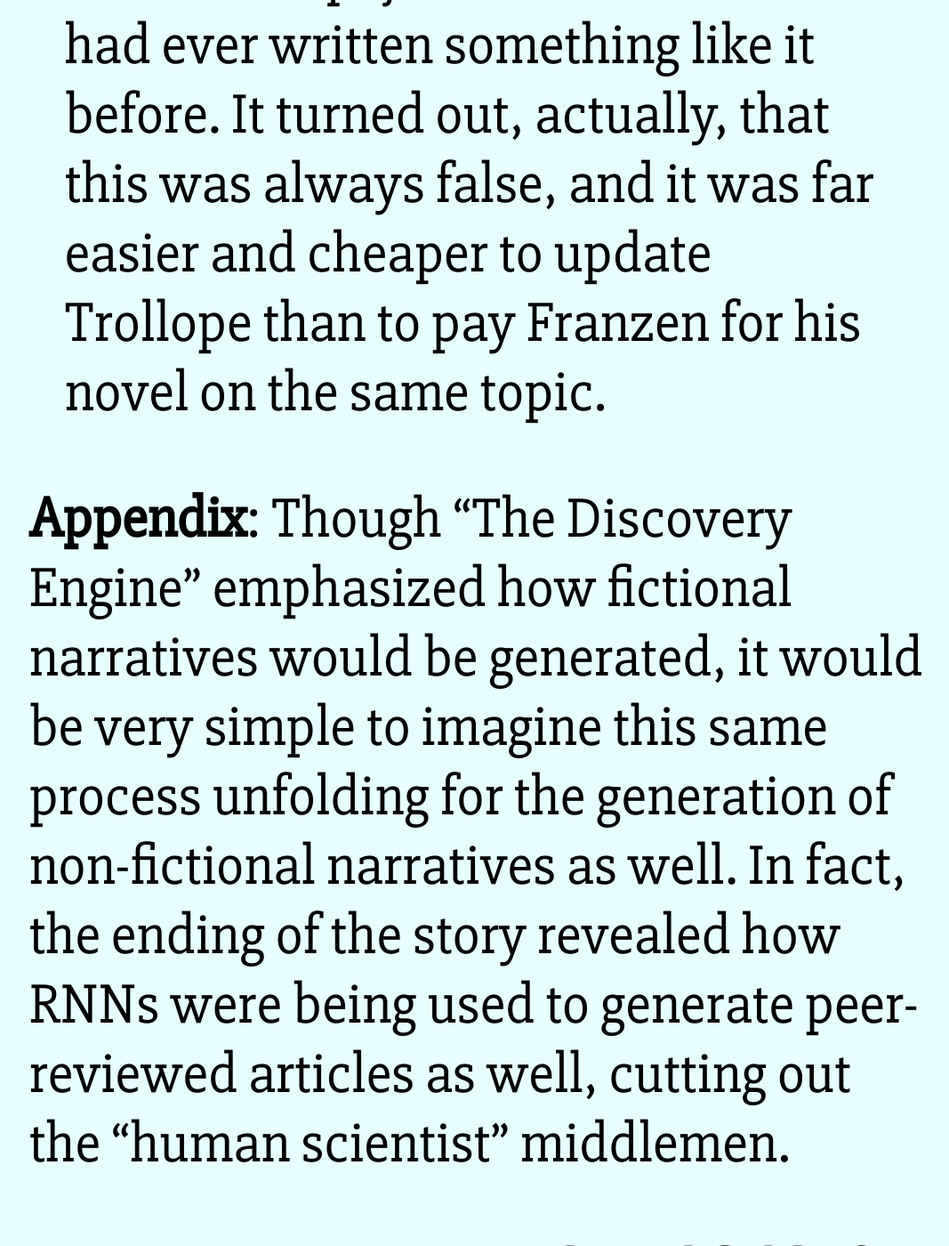
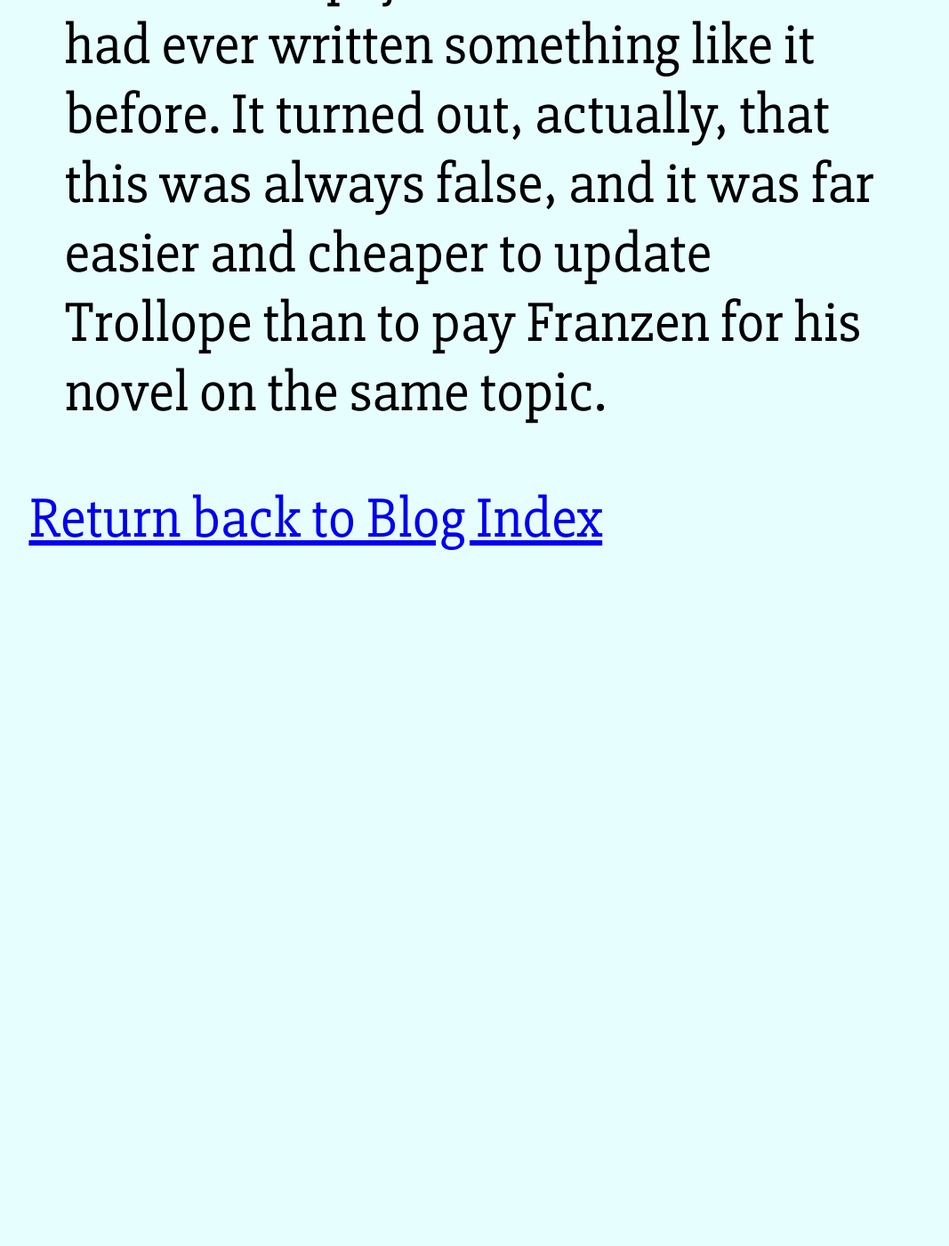
Before and after one commit to tra38/tra38.github.io, a Jekyll site: the page built from _posts/2017-05-28-the-discovery-engine.md, in a window 1280 px wide and 1400 px high, scrolled down 25261 px. Shown: the whole window at 89% size, without its empty margins (102-1169 px from the left). Built offline with Jekyll 4.4.1, drawn with Linux system fonts in a browser that asks for light colours; after the commit the page ends 25891 px from its top, so only the background shows below that; some of the changed text lies outside the part shown.

Commit message:
Remove appendix

```diff
--- a/_posts/2017-05-28-the-discovery-engine.md
+++ b/_posts/2017-05-28-the-discovery-engine.md
@@ -71,8 +71,3 @@
 But in the real world, I don't think anybody would care. After all, the story of [Cinderella](https://en.wikipedia.org/wiki/Cinderella) has been rewritten countless times, with different versions personalized to different regions of the world. And we can sensibly discuss about the different versions of Cinderella (for example: arguing whether The Brothers Grimm's version is superior to Walt Disney's version) without getting ourselves confused. Ideas has always been cheap; it's the execution of those ideas that matters.
 
 >The New Work departments in the publishers and movie studios were eventually dwarfed by the Repurposing departments; it became increasingly impossible to sell a book or script just because no one had ever written something like it before.  It turned out, actually, that this was always false, and it was far easier and cheaper to update Trollope than to pay Franzen for his novel on the same topic.
-
-**Appendix**:
-Though "The Discovery Engine" emphasized how fictional narratives would be generated, it would be very simple to imagine this same process unfolding for the generation of non-fictional narratives as well. In fact, the ending of the story revealed how RNNs were being used to generate peer-reviewed  articles as well, cutting out the "human scientist" middlemen.
-
-Content Generation is a broad field. If it ever does gets disrupted, everything (the movies you watch, the blog posts you read, the books you skim, the podcasts you hear, etc.) will be impacted...for good or for ill.
```
